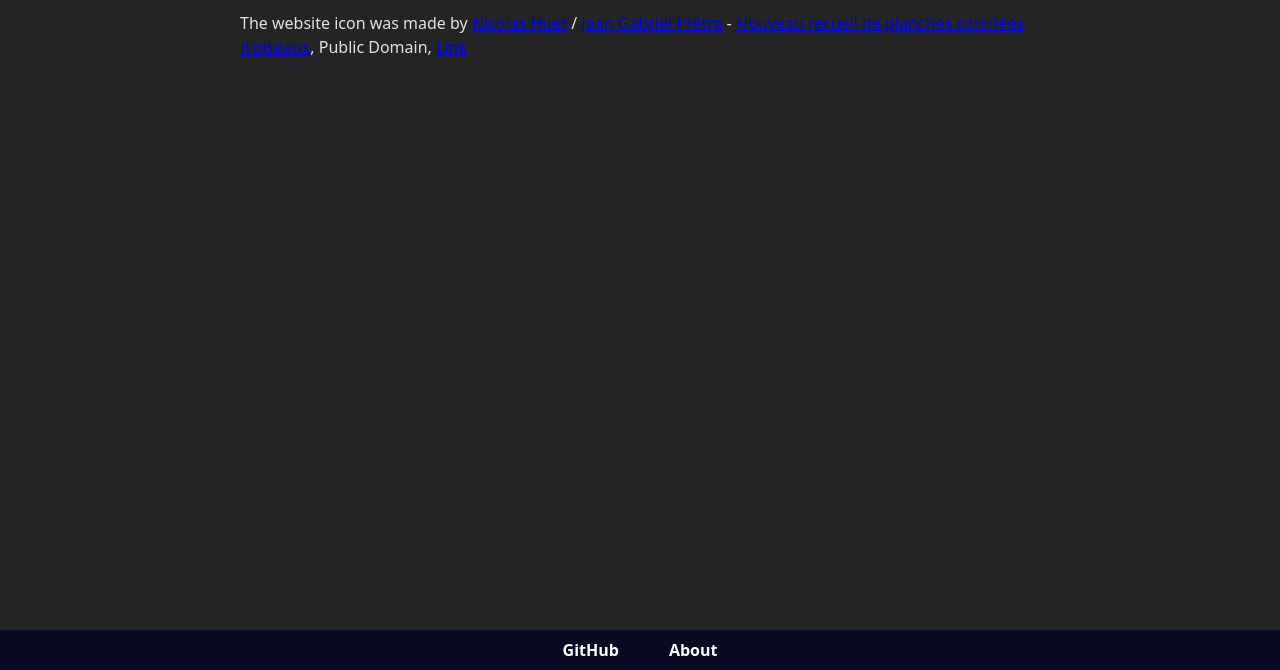
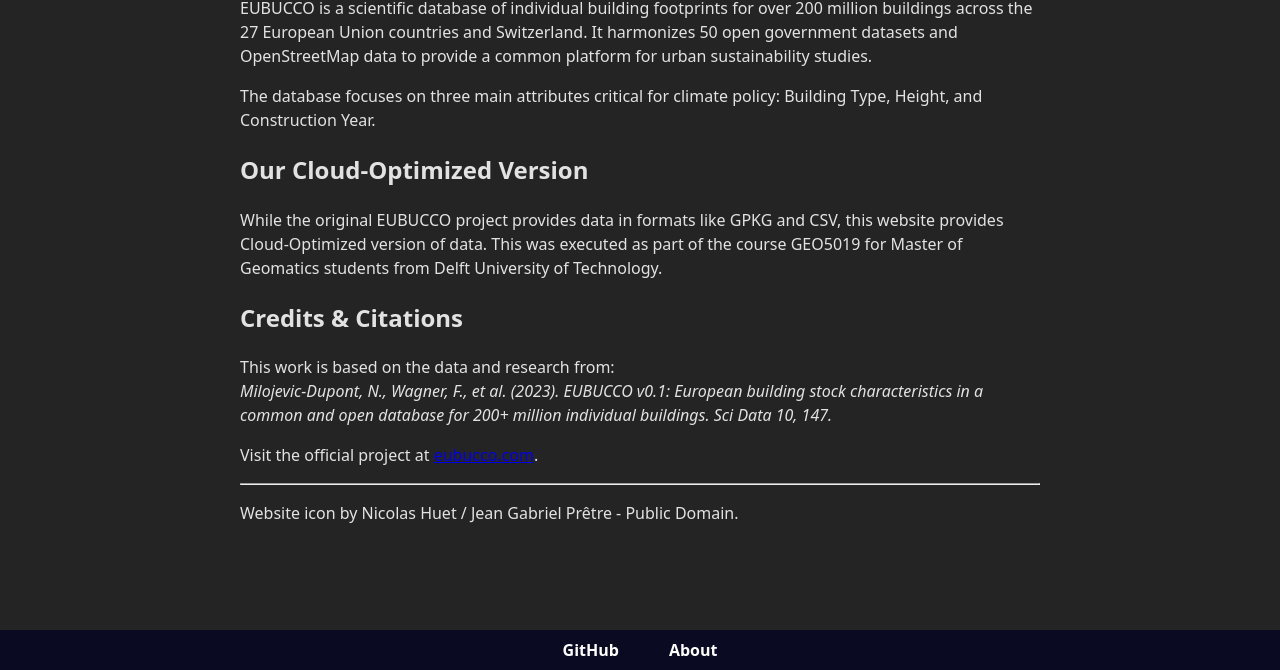
Before and after one commit to alexandre-bry/EUBUCCO-Dissemination, a website built with Vite: page website/about.html in a window 1280 px wide. Shown: the part 130-800 px from the top of the page. Built offline with nearby package versions, Linux system fonts and the light colour scheme.

Commit message:
about page text

```diff
--- a/website/about.html
+++ b/website/about.html
@@ -2,54 +2,54 @@
 <html lang="en">
     <head>
         <meta charset="UTF-8" />
-        <link
-            rel="icon"
-            type="image/svg+xml"
-            href="https://eubuccodissemination.fsn1.your-objectstorage.com/icons/Eubucco-icon.jpg"
-        />
+        <link rel="icon" type="image/svg+xml" href="https://eubuccodissemination.fsn1.your-objectstorage.com/icons/Eubucco-icon.jpg" />
         <meta name="viewport" content="width=device-width, initial-scale=1.0" />
-        <title>EUBUCCO Dissemination - Data</title>
+        <title>About - EUBUCCO Dissemination</title>
         <link rel="stylesheet" href="resources/css/styles.css" />
         <script src="resources/js/header.ts" type="module" defer></script>
         <script src="resources/js/footer.ts" type="module" defer></script>
     </head>
     <body>
         <header-component></header-component>
-        <div class="content">
-            <h1>About</h1>
-            <p>
-                The website icon was made by
-                <a
-                    href="https://en.wikipedia.org/wiki/en:Nicolas_Huet_the_Younger"
-                    class="extiw"
-                    title="w:en:Nicolas Huet the Younger"
-                    ><span
-                        title="French painter, illustrator and engraver (1770-1830)"
-                        >Nicolas Huet</span
-                    ></a
-                >
-                /
-                <a
-                    href="https://en.wikipedia.org/wiki/en:Jean-Gabriel_Pr%C3%AAtre"
-                    class="extiw"
-                    title="w:en:Jean-Gabriel Prêtre"
-                    ><span title="Swiss illustrator (1768-1849)"
-                        >Jean Gabriel Prêtre</span
-                    ></a
-                >
-                -
-                <a
-                    rel="nofollow"
-                    class="external text"
-                    href="https://archive.org/stream/Nouveaurecueild3Temm#page/309/mode/2up"
-                    >Nouveau recueil de planches coloriées d'oiseaux</a
-                >, Public Domain,
-                <a
-                    href="https://commons.wikimedia.org/w/index.php?curid=19990071"
-                    >Link</a
-                >
-            </p>
+
+        <div class="content about-page">
+            <section>
+                <h1>What is EUBUCCO?</h1>
+                <p>
+                    EUBUCCO is a scientific database of individual building footprints for over 200 million buildings across the 27 European Union countries and Switzerland.
+                    It harmonizes 50 open government datasets and OpenStreetMap data to provide a common platform for urban sustainability studies.
+                </p>
+                <p>
+                    The database focuses on three main attributes critical for climate policy: Building Type, Height, and Construction Year.
+                </p>
+            </section>
+
+            <section class="highlight-box">
+                <h2>Our Cloud-Optimized Version</h2>
+                <p>
+                    While the original EUBUCCO project provides data in formats like GPKG and CSV, this website provides Cloud-Optimized version of data. This was executed as part of the course GEO5019 for Master of Geomatics students from Delft University of Technology.
+                </p>
+            </section>
+
+            <section>
+                <h2>Credits & Citations</h2>
+                <p>
+                    This work is based on the data and research from:
+                    <br><em>Milojevic-Dupont, N., Wagner, F., et al. (2023). EUBUCCO v0.1: European building stock characteristics in a common and open database for 200+ million individual buildings. Sci Data 10, 147.</em>
+                </p>
+                <p>
+                    Visit the official project at <a href="https://eubucco.com/" target="_blank">eubucco.com</a>.
+                </p>
+            </section>
+
+            <section class="footer-note">
+                <hr>
+                <p>
+                    Website icon by Nicolas Huet / Jean Gabriel Prêtre - Public Domain.
+                </p>
+            </section>
         </div>
+
         <footer-component></footer-component>
     </body>
 </html>
```
Also changed, not shown: website/resources/css/styles.css (line endings or trailing spaces).
